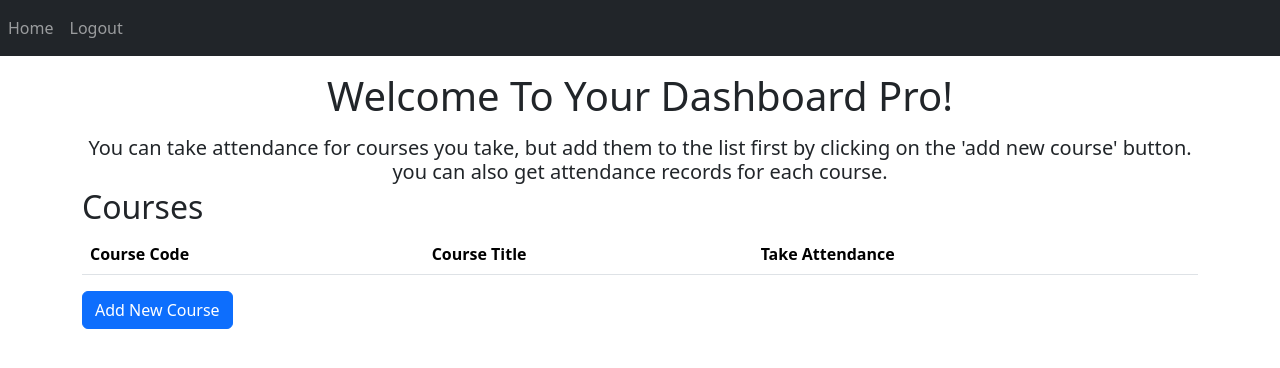
After one commit to Pro-282/attendance, a Flask app: page /dashboard in a window 1280 px wide. The commit adds this page. Shown: the top 368 px of the page. Run offline with Flask 3, Linux system fonts and the light colour scheme; a user stored in the database is signed in; lists and menus that the app fills with data are empty.

Commit message:
feat:dashboard for lecturers and a add course form

```diff
--- a/website/forms.py
+++ b/website/forms.py
@@ -1,11 +1,12 @@
+from flask_login import current_user, login_required
+from flask import Blueprint, render_template, request, flash, redirect, url_for
+from . import db
+
 from flask_wtf import FlaskForm
 from wtforms import StringField, SelectField, PasswordField, EmailField, SubmitField, HiddenField
 from wtforms.validators import length, EqualTo, DataRequired, Email, ValidationError
 from .models import Lecturers, Levels, Courses
 
-from flask_login import current_user, login_required
-from flask import Blueprint, render_template, request, flash, redirect, url_for
-from . import db
 
 form = Blueprint('form', __name__)
 
@@ -37,26 +38,6 @@ class loginForm(FlaskForm):
 
 class CourseForm(FlaskForm):
     course_code = StringField(label='Course Code', validators=[length(min=3, max=10), DataRequired()])
-    level = SelectField(label='Level', id='level', validators=[DataRequired()],
-                        choices=[(level.id, level.level) for level in Levels.query.all()])
+    course_title = StringField(label='Course Title', validators=[length(min=5, max=150), DataRequired()])
+    level = SelectField(label='Level', id='level', validators=[DataRequired()])
     submit = SubmitField(label='Add Course')
-
-
-
-@form.route('/add-course')
-@login_required
-def add_course():
-    form = CourseForm()
-    if request.method == 'POST':
-        user = current_user
-        course_to_add = Courses(
-            course_code = form.course_code.data,
-            faculty_id = user.faculty_id,
-            department_id = user.department_id,
-            level = form.level.data,
-            staff_no = user.id
-        )
-        db.session.add(course_to_add)
-        db.session.commit()
-        flash(f'{form.course_code.data} was added successfully', category='info')
-    return "<h1> A form for adding courses would be placed here </h1>"
--- a/website/models.py
+++ b/website/models.py
@@ -62,7 +62,8 @@ class Students(db.Model):
 
 class Courses(db.Model):
     course_code = db.Column(db.String(10), primary_key=True)
+    course_title = db.Column(db.String(150), nullable=False)
     faculty_id = db.Column(db.Integer, db.ForeignKey('faculties.id'))
-    department = db.Column(db.Integer, db.ForeignKey('departments.id'))
-    level = db.Column(db.Integer, db.ForeignKey('levels.id'))
+    department_id = db.Column(db.Integer, db.ForeignKey('departments.id'))
+    level_id = db.Column(db.Integer, db.ForeignKey('levels.id'))
     staff_no = db.Column(db.String(20), db.ForeignKey('lecturers.id'))
--- /dev/null
+++ b/website/templates/dashboard.html
@@ -0,0 +1,80 @@
+{% extends "base.html" %}
+
+{% block title %}
+  Dashboard
+{% endblock %}
+
+{% block content %}
+<body>
+  <div class="text-center">
+    <h1 class="mb-3">Welcome To Your Dashboard {{ user.first_name }}! </h1>
+    <h5 class="mb-1">You can take attendance for courses you take, but add them to
+      the list first by clicking on the 'add new course' button. you can also get
+      attendance records for each course.
+    </h5>
+  </div>
+  <h2 class="">Courses</h2>
+  <table class="table table-hover">
+    <thead>
+      <tr>
+        <th scope="col">Course Code</th>
+        <th scope="col">Course Title</th>
+        <th scope="col">Take Attendance</th>
+      </tr>
+    </thead>
+    <tbody>
+      {% for course in courses %}
+      <tr>
+        <td>{{ course.course_code }}</td>
+        <td>{{ course.course_title }}</td>
+        <td><a class="btn btn-primary btn-sm"
+          href="/take-attendance-{{course.course_code}}"
+          role="button">Take Attendance</a>
+        </td>
+      </tr>
+      {% endfor %}
+
+    </tbody>
+  </table>
+
+  <button type="button" class="btn btn-primary" data-bs-toggle="modal"
+    data-bs-target="#addCourseModal">Add New Course
+  </button>
+
+  <!-- Add course Modal -->
+  <div class="modal fade modal-lg" id="addCourseModal" tabindex="-1"
+    aria-labelledby="addCourseModalLabel" aria-hidden="true">
+    <div class="modal-dialog">
+      <div class="modal-content">
+        <div class="modal-header">
+          <h1 class="modal-title fs-5" id="addCourseModalLabel">
+            Add a Course to your Dashboard</h1>
+          <button type="button" class="btn-close" data-bs-dismiss="modal"
+            aria-label="Close"></button>
+        </div>
+        <div class="modal-body">
+          <form method="POST" class="form-register">
+            {{ form.hidden_tag() }}
+            <div class="form-floating mb-3">
+              {{ form.course_code(class="form-control", placeholder="Course Code") }}
+              {{ form.course_code.label() }}
+            </div>
+            <div class="form-floating mb-3">
+              {{ form.course_title(class="form-control", placeholder="Course Title") }}
+              {{ form.course_title.label() }}
+            </div>
+            <div class="form-floating mb-3">
+              {{ form.level(class="form-control") }}
+              {{ form.level.label() }}
+            </div>
+        </div>
+        <div class="modal-footer">
+          <button type="submit" class="btn btn-lg btn-block btn-primary">
+            Submit</button>
+        </div>
+      </div>
+    </div>
+  </div>
+
+</body>
+{% endblock %}
--- a/website/templates/lecturer.html
+++ b/website/templates/lecturer.html
@@ -5,5 +5,7 @@
 {% endblock %}
 
 {% block content %}
+<body class="text-center">
 <h2>A page to show login & signup for the lecturers <br>and some information about the usage of the system</h2>
+</body>
 {% endblock %}
--- a/website/views.py
+++ b/website/views.py
@@ -1,6 +1,8 @@
-from flask import Blueprint, render_template, request, flash, jsonify
+from flask import Blueprint, render_template, request, flash, jsonify, redirect, url_for
 from flask_login import login_required, current_user
 from . import db
+from .forms import CourseForm
+from .models import Levels, Courses
 
 views = Blueprint('views', __name__)
 
@@ -8,6 +10,36 @@ views = Blueprint('views', __name__)
 def home():
     return render_template("home.html", user=current_user)
 
-@views.route('/lecturer', methods=['GET'])
+@views.route('/lecturer', methods=['GET', 'POST'])
+@login_required
 def lecturer_home():
     return render_template("lecturer.html", user=current_user)
+
+@views.route('/dashboard', methods=['GET', 'POST'])
+@login_required
+def dashboard():
+    user=current_user
+    courses = Courses.query.filter_by(staff_no=user.id).all()
+    form = CourseForm()
+    form.level.choices = [(level.id, level.level) for level in Levels.query.all()]
+    if form.validate_on_submit():
+        user = current_user
+        course_to_add = Courses(
+            course_code = form.course_code.data,
+            course_title = form.course_title.data,
+            faculty_id = user.faculty_id,
+            department_id = user.department_id,
+            level_id = form.level.data,
+            staff_no = user.id
+        )
+        db.session.add(course_to_add)
+        db.session.commit()
+        flash(f'{course_to_add.course_title} was added successfully!', category='info')
+        return redirect(url_for('views.dashboard'))
+    return render_template("dashboard.html", user=current_user, form=form, courses=courses)
+
+@views.route('/take-attendance-<course_code>')
+@login_required
+def take_attendance(course_code):
+    print(course_code)
+    return f'<h1>Attandance page for {course_code}</h1>'
```
Also changed, not shown: instance/attendance.db.
